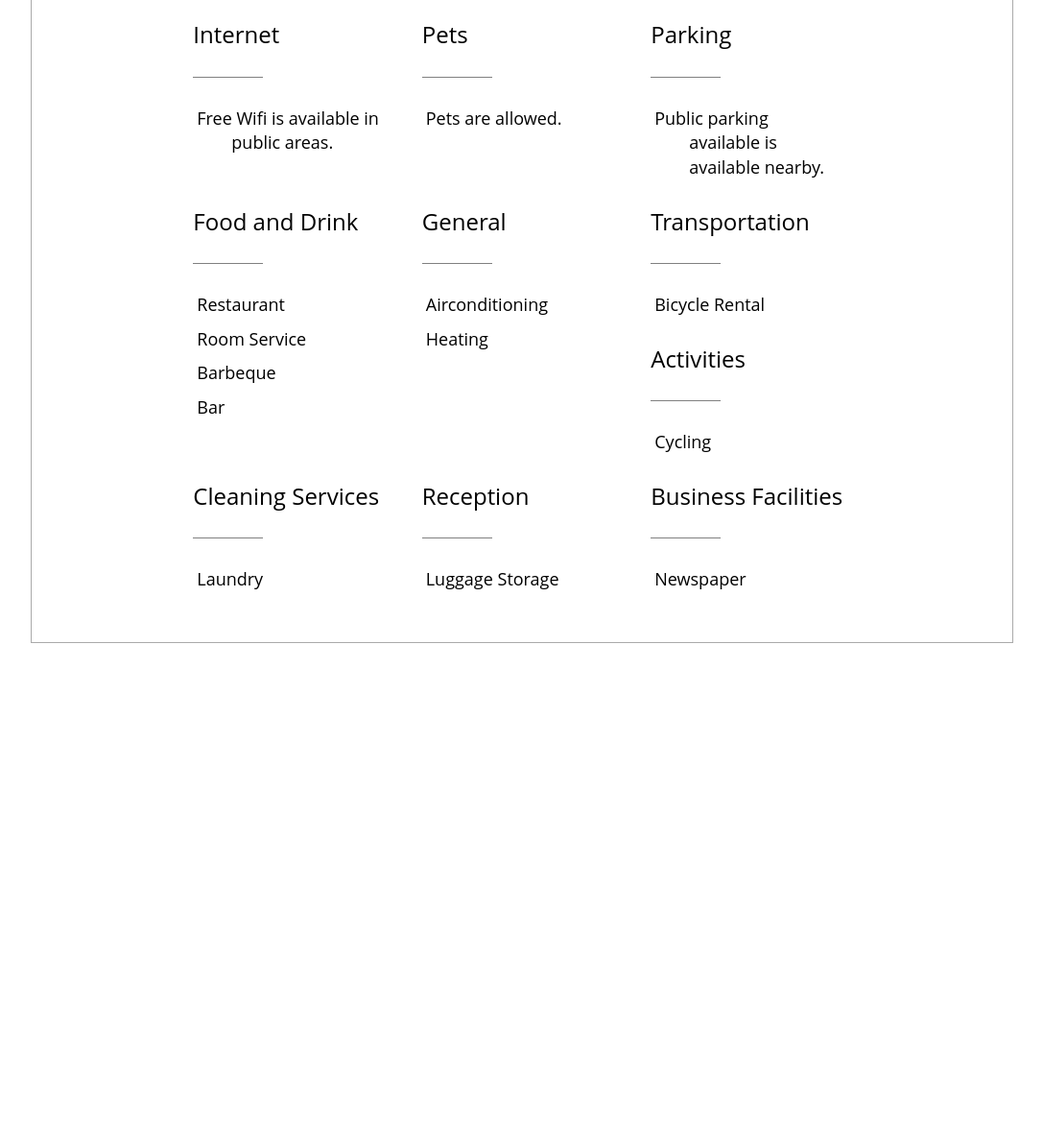
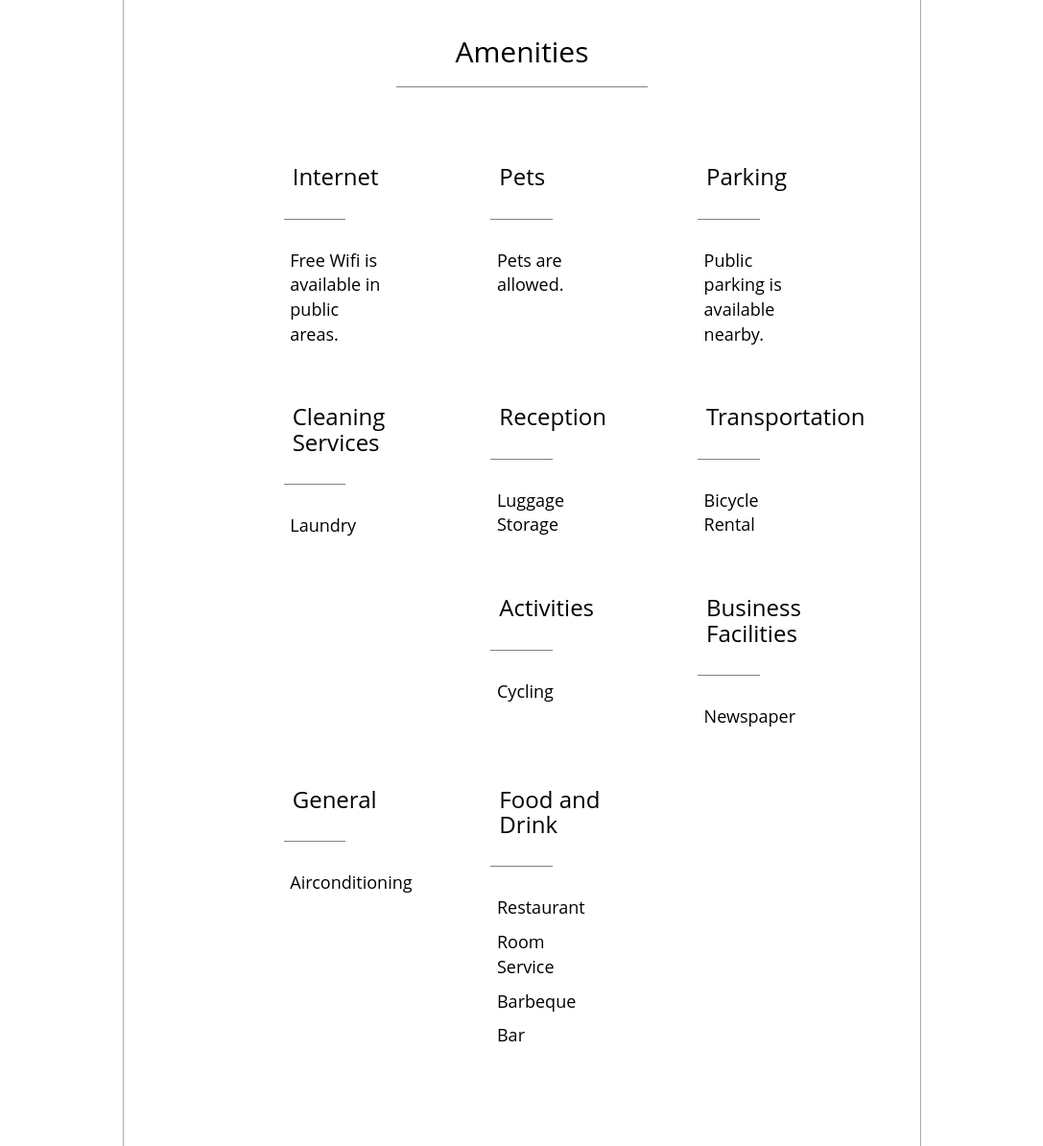
Before and after one commit to LauraXiulan/guesthouse-website, a plain HTML site: page guesthouse.html in a window 1280 px wide. Shown: the part 1606-2800 px from the top of the page at 96% size, without its empty margins (96-1183 px from the left). Before the commit the page ends 2276 px from the top, so only its background shows below. Drawn offline with Linux system fonts and the light colour scheme.

Commit message:
Fixed amenities, added photos in carousel

```diff
--- a/guesthouse.css
+++ b/guesthouse.css
@@ -227,7 +227,7 @@ h2 {
 
 /* Declare heights because of positioning of img element */
 .carousel .item {
-  height: 500px;
+  height: 600px;
   background-color: black;
 }
 .carousel-inner > .item > img {
@@ -249,14 +249,19 @@ h2 {
 .amenities {
 	list-style: none;
     border: 1px solid #aaa;
-    padding: 0px;
-    width: 80%;
+    width: 65%;
     background-color: white;
     color: black;
     margin-left: auto;
     margin-right: auto;
     height: auto;
     text-align: center;
+    margin-bottom: 40px;
+    padding-bottom: 40px;
+}
+
+.column {
+	padding-left: 100px;
 }
 
 .amenities h2 {
@@ -265,11 +270,13 @@ h2 {
 
 .facilities {
 	min-width: 520px;
-	margin-bottom: 3em;
+	margin-bottom: 5em;
 	display: inline-block;
-    width: 70%;
+    width: 90%;
+    height: 100%;
     vertical-align: top;
     box-sizing: border-box;
+    margin-top: 2em;
 }
 
 .facilities li {
@@ -277,13 +284,16 @@ h2 {
 	font-size: 18px;
 	text-align: left;
 	padding-top: 10px;
-	padding-right: 10px;
-    text-indent: -2em;
+    width: 60%;
+}
 
+.facilities ul {
+	padding-left: 1.2em;
 }
 
 .facilities-category {
 	text-align: left;
+	padding-left: 0.8em;
 }
 
 .marketing .col-lg-4 {
@@ -317,6 +327,7 @@ hr {
 	border-width: 0;
 	width: 35%;
 	float: left;
+	margin-left: 10px;
 }
 
 .hr-standard1 {
--- a/guesthouse.html
+++ b/guesthouse.html
@@ -111,17 +111,17 @@
       </ol>
       <div class="carousel-inner" role="listbox">
         <div class="item active">
-          <img class="first-slide" src="./images/logo.jpg" alt="First slide">
+          <img class="first-slide" src="./images/testguesthouse.jpg" alt="First slide">
             <div class="container">
             </div>
         </div>
         <div class="item">
-          <img class="second-slide" src="./images/logo.jpg" alt="Second slide">
+          <img class="second-slide" src="./images/testinterior.jpg" alt="Second slide">
             <div class="container">
             </div>
         </div>
         <div class="item">
-          <img class="third-slide" src="./images/logo.jpg" alt="Third slide">
+          <img class="third-slide" src="./images/testvillage.jpg" alt="Third slide">
             <div class="container">
             </div>
         </div>
@@ -146,7 +146,7 @@
           consequat. Duis aute irure dolor in reprehenderit in voluptate velit esse
           cillum dolore eu fugiat nulla pariatur. Excepteur sint occaecat cupidatat non
           proident, sunt in culpa qui officia deserunt mollit anim id est laborum.</p>
-        </section>
+        </section><br>
       </div>
     </div>
 
@@ -161,7 +161,10 @@
               <h3 class="facilities-category">Internet<br></h3>
               <hr class="hr-standard">
               <ul class="facilities-list">
-               <li class="facilities-item">Free Wifi is available in public areas.
+               <li class="facilities-item">Free Wifi is available in public areas.</li>
+               <li></li>
+               <li></li>
+               <li>
                 </li>
               </ul>
             </div>
@@ -169,7 +172,10 @@
               <h3 class="facilities-category">Pets<br></h3>
               <hr class="hr-standard">
               <ul class="facilities-list">
-                <li class="facilities-item">Pets are allowed.
+                <li class="facilities-item">Pets are allowed.</li>
+                <li></li>
+                <li></li>
+                <li>
                 </li>
               </ul>
             </div>
@@ -177,7 +183,76 @@
               <h3 class="facilities-category">Parking</h3>
               <hr class="hr-standard">
               <ul class="facilities-list">
-                <li class="facilities-item">Public parking available is available nearby.
+                <li class="facilities-item">Public parking is available nearby.</li>
+                <li></li>
+                <li></li>
+                <li>
+                </li>
+              </ul>
+            </div>
+            <div class="col-lg-4">
+              <h3 class="facilities-category">Cleaning Services<br></h3>
+              <hr class="hr-standard">
+              <ul class="facilities-list">
+                <li class="facilities-item">Laundry</li>
+                <li></li>
+                <li></li>
+                <li>
+                </li>
+              </ul>
+            </div>
+            <div class="col-lg-4">
+              <h3 class="facilities-category">Reception<br></h3>
+              <hr class="hr-standard">
+              <ul class="facilities-list">
+                <li class="facilities-item">Luggage Storage</li>
+                <li></li>
+                <li></li>
+                <li>
+                </li>
+              </ul>
+            </div>
+            <div class="col-lg-4">
+              <h3 class="facilities-category">Transportation<br></h3>
+              <hr class="hr-standard">
+              <ul class="facilities-list">
+                <li class="facilities-item">Bicycle Rental</li>
+                <li></li>
+                <li></li>
+                <li>
+                </li>
+              </ul>
+            </div>
+            <div class="col-lg-4">
+              <h3 class="facilities-category">Activities<br></h3>
+              <hr class="hr-standard">
+              <ul class="facilities-list">
+                <li class="facilities-item">Cycling</li>
+                <li></li>
+                <li></li>
+                <li>
+                </li>
+              </ul>
+            </div>
+            <div class="col-lg-4">
+              <h3 class="facilities-category">Business Facilities<br></h3>
+              <hr class="hr-standard">
+              <ul class="facilities-list">
+                <li class="facilities-item">Newspaper</li>
+                <li></li>
+                <li></li>
+                <li>
+                </li>
+              </ul>
+            </div>
+            <div class="col-lg-4">
+              <h3 class="facilities-category">General<br></h3>
+              <hr class="hr-standard">
+              <ul class="facilities-list">
+                <li class="facilities-item"> Airconditioning</li>
+                <li></li>
+                <li></li>
+                <li>
                 </li>
               </ul>
             </div>
@@ -192,57 +267,13 @@
                 </li>
               </ul>
             </div>
-            <div class="col-lg-4">
-              <h3 class="facilities-category">General<br></h3>
-              <hr class="hr-standard">
-              <ul class="facilities-list">
-                <li class="facilities-item"> Airconditioning</li>
-                <li class="facilities-item1"> Heating
-                </li>
-              </ul>
-            </div>
-            <div class="col-lg-4">
-              <h3 class="facilities-category">Transportation<br></h3>
-              <hr class="hr-standard">
-              <ul class="facilities-list">
-                <li class="facilities-item">Bicycle Rental
-                </li>
-              </ul>
-            </div>
-            <div class="col-lg-4">
-              <h3 class="facilities-category">Activities<br></h3>
-              <hr class="hr-standard">
-              <ul class="facilities-list">
-                <li class="facilities-item">Cycling
-                </li>
-              </ul>
-            </div>
-            <div class="col-lg-4">
-              <h3 class="facilities-category">Cleaning Services<br></h3>
-              <hr class="hr-standard">
-              <ul class="facilities-list">
-                <li class="facilities-item">Laundry
-                </li>
-              </ul>
-            </div>
-            <div class="col-lg-4">
-              <h3 class="facilities-category">Reception<br></h3>
-              <hr class="hr-standard">
-              <ul class="facilities-list">
-                <li class="facilities-item">Luggage Storage
-                </li>
-              </ul>
-            </div>
-            <div class="col-lg-4">
-              <h3 class="facilities-category">Business Facilities<br></h3>
-              <hr class="hr-standard">
-              <ul class="facilities-list">
-                <li class="facilities-item">Newspaper
-                </li>
-              </ul>
-            </div>
           </div>
       </div>
+    </div>
+
+    <!--Footer-->
+    <div style="text-align: center; font-size: 24px">
+    <p>Here comes the footer.</p>
     </div>
 
 
```
Also changed, not shown: images/testguesthouse.jpg (added), images/testinterior.jpg (added), images/testvillage.jpg (added).
